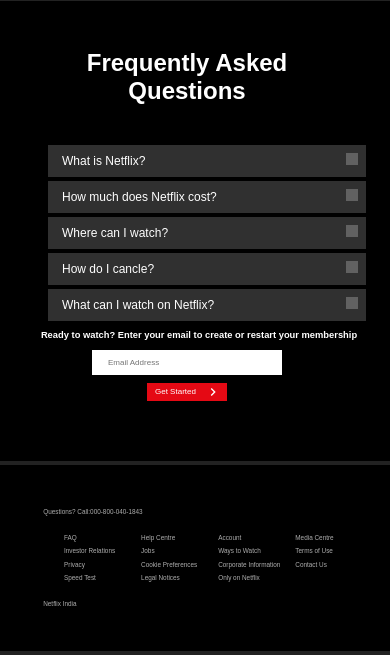
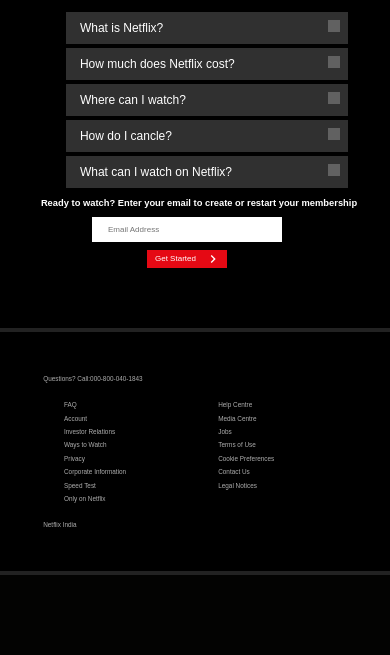
Before and after one commit to manishjuware/Netflix-Clone, a PHP site: page / in a window 390 px wide. Shown: the part 1621-2276 px from the top of the page. After the commit the page ends 2196 px from the top, so only its background shows below. Run offline with PHP 8.4, Linux system fonts and the light colour scheme; grey boxes are pictures that could not be loaded.

Commit message:
Home Page made fully responsive

```diff
--- a/home.html
+++ b/home.html
@@ -37,20 +37,17 @@
         </div>
         <!--  -->
         <div id="block-2" class="block-container black">
-            <div class="discription">
+            <div class="discription even-block">
                 <h1>Enjoy on your TV.</h1>
                 <h2>Watch on smart TVs, PlayStation, Xbox, Chromecast, Apple TV, Blu-ray Players and more.</h2>
             </div>
             <div class="thumbnail">
                 <img src="Media/Home/img/home-tv.jpg" alt="TV Set">
-                <div id="tv-video">
-                    <!-- <video muted autoplay playinline loop src="Media/Home/vid/tv-video.m4v"></video> -->
-                </div>
             </div>
         </div>
         <!--  -->
         <div id="block-3" class="block-container black">
-            <div class="discription">
+            <div class="discription odd-block">
                 <h1>Download your shows to watch offline.</h1>
                 <h2>Save your favourites easily and always have something to watch.</h2>
             </div>
@@ -60,7 +57,7 @@
         </div>
         <!--  -->
         <div id="block-4" class="block-container black">
-            <div class="discription">
+            <div class="discription even-block">
                 <h1>Watch everywhere.</h1>
                 <h2>Stream unlimited movies and TV shows on your phone, tablet, laptop and TV.</h2>
             </div>
@@ -68,51 +65,40 @@
                 <img src="Media/Home/img/home-devices.jpg" alt="">
             </div>
         </div>
-        <!-- Netflix for Children -->
-        <!-- <div id="block-5" class="block-container black">
-            <div class="discription">
-                <h1>Create profiles for children.</h1>
-                <h2>Send children on adventures with their favourite characters in a space made just for them - free with your membership.</h2>
-            </div>
-            <div class="thumbnail">
-                <img src="Media/Home/img/children.png" alt="">
-            </div>
-        </div> -->
         <!-- FAQs -->
         <div id="faq" class=" black">
             <h1>Frequently Asked Questions</h1>
             <ul>
-                <li class="faq-button"><button>What is Netflix?</button><img src="Media/Home/img/plus.png" alt="plus sign"></li>
-                <div class="faq-ans">
+                <li class="faq-button" id="0"><button>What is Netflix?</button><img src="Media/Home/img/plus.png" alt="plus sign"></li>
+                <div class="faq-ans" id="0">
                     <p>
                         Netflix is a streaming service that offers a wide variety of award-winning TV shows, movies, anime, documentaries and more – on thousands of internet-connected devices.
                     </p>
                 </div>
-                <li class="faq-button"><button>How much does Netflix cost?</button><img src="Media/Home/img/plus.png" alt="plus sign"></li>
-                <div class="faq-ans">
+                <li class="faq-button" id="1"><button>How much does Netflix cost?</button><img src="Media/Home/img/plus.png" alt="plus sign"></li>
+                <div class="faq-ans" id="1">
                     <p>
                         You can watch as much as you want, whenever you want, without a single ad – all for one low monthly price. There's always something new to discover, and new TV shows and movies are added every week!
                     </p>
                 </div>
-                <li class="faq-button"><button>Where can I watch?</button><img src="Media/Home/img/plus.png" alt="plus sign"></li>
-                <div class="faq-ans">
+                <li class="faq-button" id="2"><button>Where can I watch?</button><img src="Media/Home/img/plus.png" alt="plus sign"></li>
+                <div class="faq-ans" id="2">
                     <p>
                         Watch Netflix on your smartphone, tablet, Smart TV, laptop, or streaming device, all for one fixed monthly fee. Plans range from ₹ 149 to ₹ 649 a month. No extra costs, no contracts.
                     </p>
                 </div>
-                <li class="faq-button"><button>How do I cancle?</button><img src="Media/Home/img/plus.png" alt="plus sign"></li>
-                <div class="faq-ans">
+                <li class="faq-button" id="3"><button>How do I cancle?</button><img src="Media/Home/img/plus.png" alt="plus sign"></li>
+                <div class="faq-ans" id="3">
                     <p>
                         Netflix is flexible. There are no annoying contracts and no commitments. You can easily cancel your account online in two clicks. There are no cancellation fees – start or stop your account anytime.
                     </p>
                 </div>
-                <li class="faq-button"><button>What can I watch on Netflix?</button><img src="Media/Home/img/plus.png" alt="plus sign"></li>
-                <div class="faq-ans">
+                <li class="faq-button" id="4"><button>What can I watch on Netflix?</button><img src="Media/Home/img/plus.png" alt="plus sign"></li>
+                <div class="faq-ans" id="4">
                     <p>
                         Netflix has an extensive library of feature films, documentaries, TV shows, anime, award-winning Netflix originals, and more. Watch as much as you want, anytime you want.
                     </p>
                 </div>
-                <!-- <li class="faq-button"><button>Is Netflix good for kids?</button><img src="Media/Home/img/plus.png" alt="plus sign"></li> -->
             </ul>
             <div id="email-lookup">
                 <h3>Ready to watch? Enter your email to create or restart your membership</h3>
--- a/homeStyle.css
+++ b/homeStyle.css
@@ -199,6 +206,10 @@ body {
     margin-top: 0em;
     padding: 1em;
     font-size: 3rem;
+}
+#faq ul {
+    width: 70%;
+    margin: auto;
 }
 
 #faq ul li{
@@ -268,6 +276,9 @@ body {
 .footer-container li {
     display: block;
 }
+.footer-container li span{
+    cursor: pointer;
+}
 .footer-container {
     font-size: .8rem;
     list-style: none;
@@ -280,9 +291,18 @@ body {
 }
 
 
+/* *****************************************
+        MEDIA QUERIES
+****************************************** */
+
 @media only screen and (max-width: 950px) {
 
+    #title h1 {
+        padding: 0em max(0.75em, 10%);
+    }
     #email-lookup form div {
+        width: 70%;
+        margin: auto;
         flex-direction: column;
         align-items: center;
         justify-content: center;
@@ -300,6 +320,22 @@ body {
         justify-content: center;
         align-items: center;
     }
+    .odd-block {
+        margin-right: auto;
+    }
+    .even-block {
+        margin-left: auto;
+    }
+    #block-3 {
+        flex-direction: column;
+    }
+    #faq ul {
+        width: 80%;
+        margin: auto;
+    }
+    .footer-container {
+        grid-template-columns: repeat(3, 1fr);
+    }
 }
 
 @media only screen and (max-width: 550px) {
@@ -313,5 +349,12 @@ body {
         padding: 1em;
         padding-bottom: 0.5em;
     }
+    #faq ul {
+        width: 90%;
+        margin: auto;
+    }
+    .footer-container {
+        grid-template-columns: repeat(2, 1fr);
+    }
 
 }
```
Also changed, not shown: other parts of homeStyle.css (+21 -17 lines).
